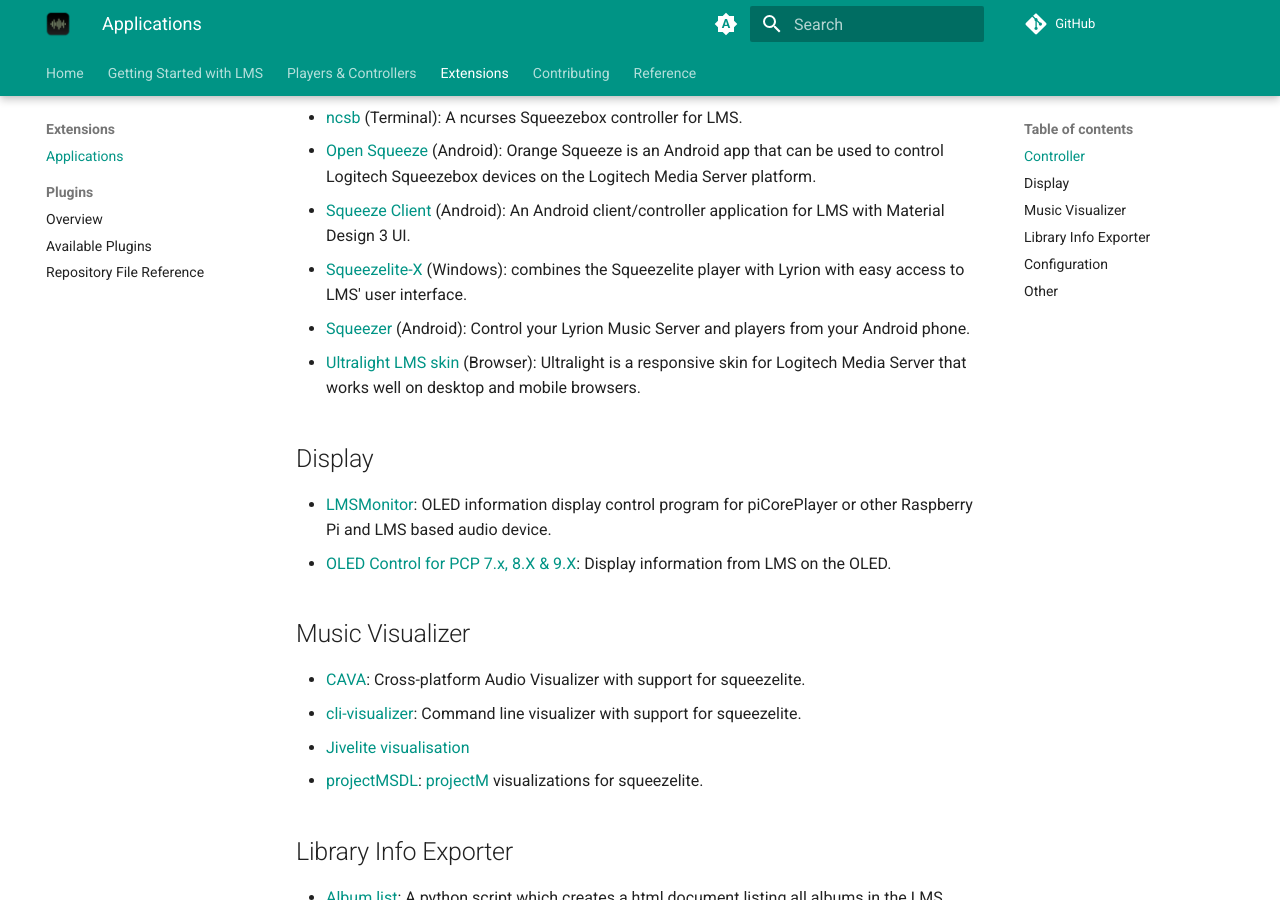
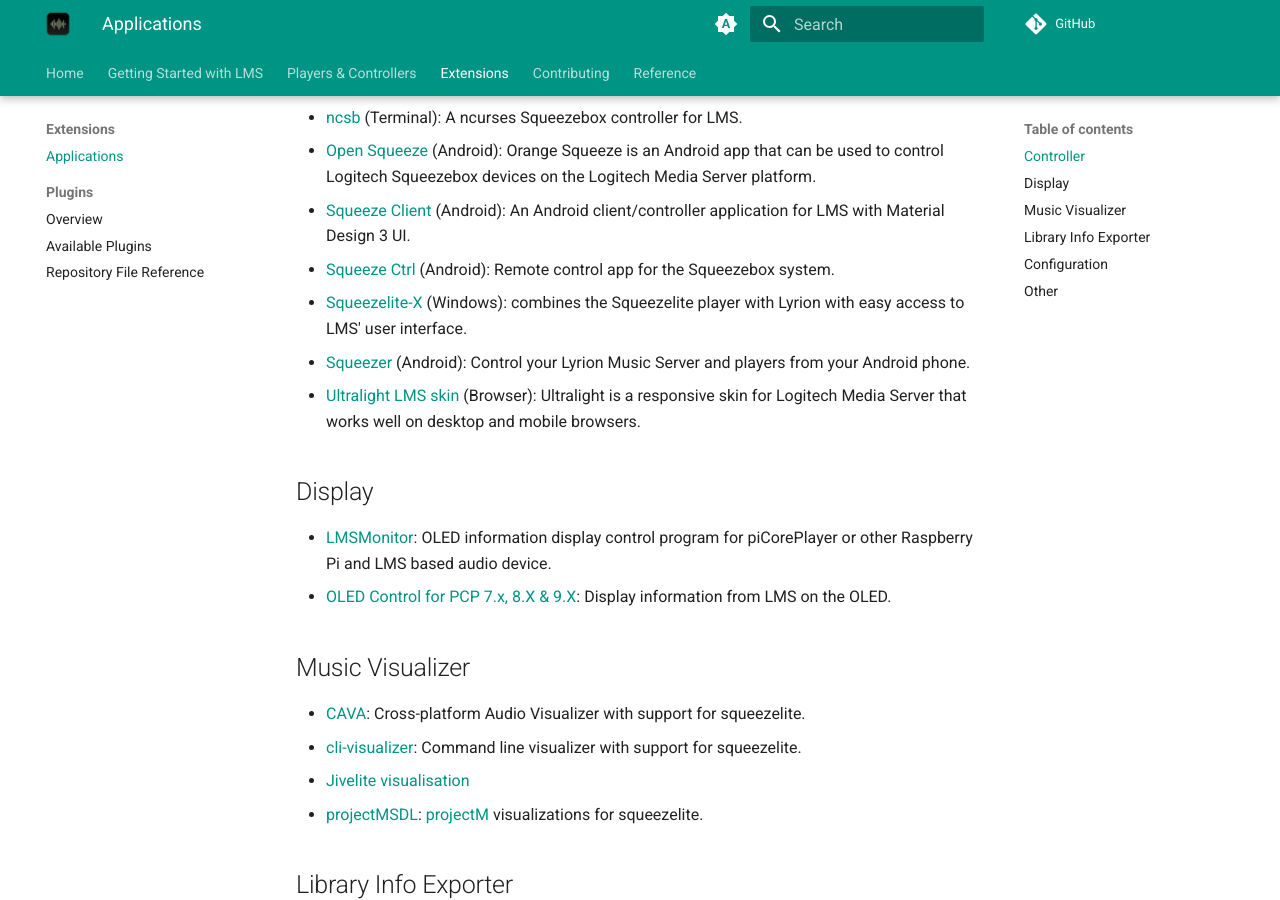
Before and after one commit to LMS-Community/lms-community.github.io, an MkDocs documentation site: the page built from docs/extensions/applications/index.md, in a window 1280 px wide and 900 px high, scrolled down 433 px. Built offline with MkDocs 1.6.1 and Material for MkDocs 9.7.7, drawn with Linux system fonts in a browser that asks for light colours; a script that is not in the unit is left out; plug-ins that fetch from the network failed and are left out; comment, search, counter and statistics services are not loaded.

Commit message:
Add Squeeze Ctrl remote app

```diff
--- a/docs/extensions/applications/index.md
+++ b/docs/extensions/applications/index.md
@@ -15,6 +15,7 @@
 - [ncsb](https://github.com/atisharma/ncsb) (Terminal): A ncurses Squeezebox controller for LMS.
 - [Open Squeeze](https://github.com/orangebikelabs/opensqueeze) (Android):  Orange Squeeze is an Android app that can be used to control Logitech Squeezebox devices on the Logitech Media Server platform.
 - [Squeeze Client](https://f-droid.org/en/packages/de.maniac103.squeezeclient/) (Android): An Android client/controller application for LMS with Material Design 3 UI.
+- [Squeeze Ctrl](https://play.google.com/store/apps/details?id=com.angrygoat.android.squeezectrl) (Android): Remote control app for the Squeezebox system.
 - [Squeezelite-X](https://apps.microsoft.com/detail/9pbhmtnp9037) (Windows): combines the Squeezelite player with Lyrion with easy access to LMS' user interface.
 - [Squeezer](https://github.com/kaaholst/android-squeezer) (Android): Control your Lyrion Music Server and players from your Android phone.
 - [Ultralight LMS skin](https://github.com/millerdev/lms-ultralight) (Browser): Ultralight is a responsive skin for Logitech Media Server that works well on desktop and mobile browsers.
```
